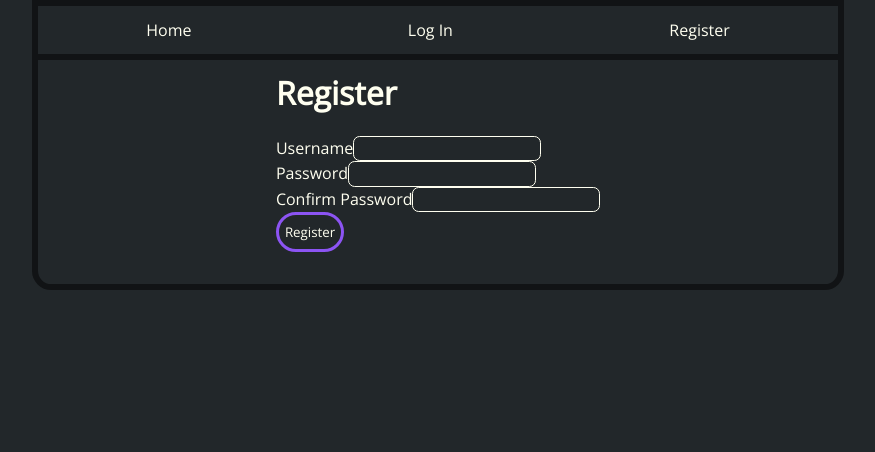
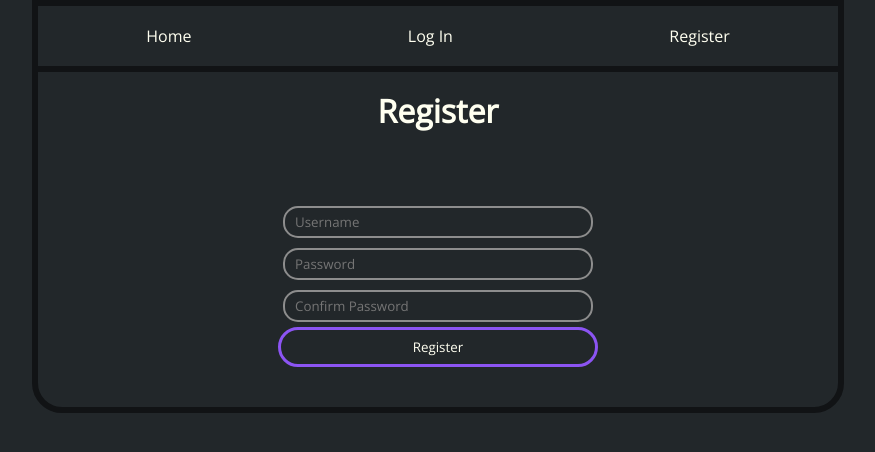
Before and after one commit to sapetus/Message-Board, a React (Create React App) app in the folder App/frontend/: page /register in a window 1280 px wide. Shown: the top 452 px of the page, without its empty margins (202-1077 px from the left). Built offline with nearby package versions, Linux system fonts and the light colour scheme.

Commit message:
[skip ci] worked on styling frontend. Landing page is now in acceptable condition

```diff
--- a/App/frontend/public/index.css
+++ b/App/frontend/public/index.css
@@ -15,21 +15,21 @@ body {
 
 a {
   text-decoration: none;
-  padding: 0em 1em 0em 1em;
+  padding: 0px 10px 0px 10px;
 }
 
 a:not(.discussion):hover {
-  padding: 0em 1em 0em 1em;
+  padding: 0px 10px 0px 10px;
   background-color: #8C54F3;
-  border-radius: 1em;
+  border-radius: 10px;
 }
 
 button {
   color: #FFFFF0;
   background-color: #22272A;
-  border-radius: 3rem;
+  border-radius: 30px;
   border: solid;
-  height: 2.5rem;
+  height: 40px;
   border-color: #8C54F3;
 }
 
@@ -39,24 +39,66 @@ button:hover {
 
 select {
   background-color: #22272A;
-  color: #FFFFF0;
+  border-style: solid;
+  border-color: #8d8d8d;
+  border-width: 2px;
+  border-radius: 15px;
+  padding: 5px 10px;
+  margin: 5px;
+}
+
+select:focus {
+  outline: none;
+  animation-name: inputFocus;
+  animation-duration: 0.8s;
+  border-color: #FFFFF0;
 }
 
 option {
-  color: #FFFFF0;
+  border-radius: 15px;
+}
+
+textarea {
+  border-style: solid;
+  border-color: #8d8d8d;
+  border-width: 2px;
+  border-radius: 15px;
+  padding: 5px 10px;
+  background-color: #22272A;
+  margin: 5px;
+}
+
+textarea:focus {
+  outline:none;
+  animation-name: inputFocus;
+  animation-duration: 0.8s;
+  border-color: #FFFFF0
 }
 
 input {
   border-style: solid;
-  border-color: #FFFFF0;
-  border-width: 0.1em;
-  border-radius: 0.5em;
-  color: #FFFFF0;
-  padding: 0.2em 0.4em;
+  border-color: #8d8d8d;
+  border-width: 2px;
+  border-radius: 15px;
+  padding: 5px 10px;
   background-color: #22272A;
+  margin: 5px
+}
+
+input:focus {
+  outline:none;
+  animation-name: inputFocus;
+  animation-duration: 0.8s;
+  border-color: #FFFFF0
+}
+
+input[type=text].search {
+  padding-left: 30px;
 }
 
 nav {
+  z-index: 1;
+
   display: flex;
   flex-direction: row;
   justify-content: space-around;
@@ -66,12 +108,17 @@ nav {
   top: 0%;
 
   width: 100%;
-  height: 3em;
+  height: 60px;
   background-color: #22272A;
-  margin-top: -1em;
+  margin-top: -10px;
   border-style: solid;
   border-color: #111315;
-  border-width: 0.4em;
+  border-width: 6px;
+}
+
+form {
+  display: flex;
+  flex-direction: column;
 }
 
 #main {
@@ -79,13 +126,13 @@ nav {
   flex-direction: column;
   align-items: center;
 
-  width: 50em;
-  max-height: 1000em;
+  width: 800px;
   border-style: solid;
-  border-radius: 1.2em;
-  border-width: 0.4em;
+  border-radius: 30px;
+  border-width: 6px;
   border-color: #111315;
-  padding-bottom: 2em;
+  padding-bottom: 40px;
+  margin-bottom: 20px
 }
 
 .activeButton {
@@ -101,27 +148,53 @@ nav {
   display: flex;
   flex-direction: column;
   border-style: solid;
-  border-width: 0.2em;
-  border-radius: 0.5em;
+  border-width: 4px;
+  border-radius: 10px;
   border-color: #111315;
-  padding: 0.2em 3em 0.2em 3em;
-  margin-top: 0.5em;
-  margin-bottom: 0.5em;
-  width: 22em
+  padding: 0px 30px 10px 30px;
+  margin-top: 10px;
+  margin-bottom: 10px;
+  width: 350px;
+  max-height: 150px;
 }
 
 .discussion:hover {
   border-color: #8C54F3;
 }
 
-.smallText {
+.discussionDescription {
   font-size: small;
-  overflow-wrap: break-word;
+  overflow: hidden;
+  text-overflow: ellipsis;
+  display: -webkit-box;
+  -webkit-line-clamp: 4;
+  -webkit-box-orient: vertical;
 }
 
 #landingPage {
   display: flex;
   flex-direction: column;
+}
+
+#logInPage {
+  display: flex;
+  flex-direction: column;
+  align-items: center;
+  width: 100%;
+}
+
+#registerPage {
+  display: flex;
+  flex-direction: column;
+  align-items: center;
+  width: 100%;
+}
+
+#userPage {
+  display: flex;
+  flex-direction: column;
+  align-items: center;
+  width: 100%;
 }
 
 .controlAmountButtons {
@@ -138,4 +211,47 @@ nav {
   display: flex;
   flex-direction: row;
   justify-content: space-evenly;
+  align-items: center;
 }
+
+.formContainer {
+  display: flex;
+  flex-direction: column;
+  align-items: center;
+  margin-top: 10px;
+  width: 100%;
+}
+
+.material-icons {
+  font-size: 23px;
+  position: relative;
+  color: #FFFFF0;
+  left: 35px;
+  top: 7px;
+}
+
+#discussionForm {
+  width: 80%;
+  padding: 0px 10px 10px 10px;
+}
+
+#logInForm {
+  width: 40%;
+}
+
+#registerForm {
+  width: 40%
+}
+
+#userInfo {
+  display: flex;
+  flex-direction: row;
+
+  background-color: black;
+  padding: 10px 50px;
+}
+
+@keyframes inputFocus {
+  from {border-color: #8d8d8d;}
+  to {border-color: #FFFFF0;}
+}
--- a/App/frontend/public/index.html
+++ b/App/frontend/public/index.html
@@ -5,6 +5,7 @@
   <style>
     @import url('https://fonts.googleapis.com/css2?family=Open+Sans&display=swap');
   </style>
+  <link rel="stylesheet" href="https://fonts.googleapis.com/icon?family=Material+Icons">
   <link rel="stylesheet" href="index.css">
   <meta charset="utf-8" />
   <link rel="icon" href="%PUBLIC_URL%/favicon.ico" />
--- a/App/frontend/src/DiscussionPage/CreatePostForm.js
+++ b/App/frontend/src/DiscussionPage/CreatePostForm.js
@@ -56,6 +56,8 @@ const CreatePostForm = ({ discussionName, order }) => {
     //might be good idea to compress images?
     //encode image??
     //implement somekind of security here?
+    //best would be to allow only links to images or
+    //save image to a hosting site and serve the url
     reader.addEventListener("load", () => {
       if (file.type.includes('image')) {
         if (file.size < 1100000) {
--- a/App/frontend/src/LandingPage/CreateDiscussionForm.js
+++ b/App/frontend/src/LandingPage/CreateDiscussionForm.js
@@ -38,23 +38,21 @@ const CreateDiscussionForm = () => {
   }
 
   return (
-    <div>
-      <h3>Create Discussion Form</h3>
-      <form onSubmit={submit}>
-        <div className='formField'>
-          Name
+    <div className="formContainer">
+      <h3>Start a new discussion</h3>
+      <form id="discussionForm" onSubmit={submit}>
         <input
+          type='text'
+          placeholder='Name'
           value={name}
           onChange={({ target }) => setName(target.value)}
         />
-        </div>
-        <div className='formField'>
-          Description
-          <input
+        <textarea
+          placeholder='Describe the discussion'
           value={description}
+          rows="6"
           onChange={({ target }) => setDescription(target.value)}
         />
-        </div>
         <button type='submit'>Create Discussion</button>
       </form>
     </div>
--- a/App/frontend/src/LandingPage/Discussion.js
+++ b/App/frontend/src/LandingPage/Discussion.js
@@ -7,7 +7,7 @@ const Discussion = ({ discussion }) => {
     <Link className='discussion' to={`/discussion/${discussion.name}` }>
       <div>
         <h4>{discussion.name} | members: {discussion.members}</h4>
-        <p className='smallText'>{discussion?.description}</p>
+        <p className='discussionDescription'>{discussion?.description}</p>
       </div>
     </Link >
   )
--- a/App/frontend/src/LogInPage/LogInForm.js
+++ b/App/frontend/src/LogInPage/LogInForm.js
@@ -62,23 +62,19 @@ const LogInForm = ({ setToken, setMessage }) => {
   }
 
   return (
-    <div className='form'>
-      <form onSubmit={submit}>
-        <div className='formField'>
-          Username
+    <div className='formContainer'>
+      <form id="logInForm" onSubmit={submit}>
         <input
+          placeholder='Username'
           value={username}
           onChange={({ target }) => setUsername(target.value)}
         />
-        </div>
-        <div className='formField'>
-          Password
         <input
+          placeholder='Password'
           type='password'
           value={password}
           onChange={({ target }) => setPassword(target.value)}
         />
-        </div>
         <button type="submit">Log In</button>
       </form>
     </div>
--- a/App/frontend/src/LogInPage/LogInPage.js
+++ b/App/frontend/src/LogInPage/LogInPage.js
@@ -6,7 +6,7 @@ const LogInPage = ({ setToken }) => {
   const [message, setMessage] = useState(null)
 
   return (
-    <div>
+    <div id="logInPage">
       <h1>Log In</h1>
       <h3>{message}</h3>
       <LogInForm setToken={setToken} setMessage={setMessage}/>
--- a/App/frontend/src/RegisterPage/RegisterForm.js
+++ b/App/frontend/src/RegisterPage/RegisterForm.js
@@ -44,7 +44,7 @@ const RegisterForm = ({ setMessage }) => {
     event.preventDefault()
 
     if (password !== confirmPassword) {
-      setMessage('Password and Confirm Password need to match')
+      setTimeoutId(timeOutMessage('Passwords need to match', 5000))
       setPassword('')
       setConfirmPassword('')
     } else {
@@ -57,31 +57,25 @@ const RegisterForm = ({ setMessage }) => {
   }
 
   return (
-    <div className='form'>
-      <form onSubmit={submit}>
-        <div>
-          Username
+    <div className='formContainer'>
+      <form id="registerForm" onSubmit={submit}>
         <input
+          placeholder='Username'
           value={username}
           onChange={({ target }) => setUsername(target.value)}
         />
-        </div>
-        <div>
-          Password
         <input
+          placeholder='Password'
           value={password}
           onChange={({ target }) => setPassword(target.value)}
           type="password"
         />
-        </div>
-        <div>
-          Confirm Password
         <input
+          placeholder='Confirm Password'
           value={confirmPassword}
           onChange={({ target }) => setConfirmPassword(target.value)}
           type="password"
         />
-        </div>
         <button type="submit">Register</button>
       </form>
     </div>
--- a/App/frontend/src/RegisterPage/RegisterPage.js
+++ b/App/frontend/src/RegisterPage/RegisterPage.js
@@ -6,7 +6,7 @@ const RegisterPage = (props) => {
   const [message, setMessage] = useState(null)
 
   return (
-    <div>
+    <div id="registerPage">
       <h1>Register</h1>
       <h3>{message}</h3>
       <RegisterForm setMessage={setMessage}/>
--- a/App/frontend/src/UserPage/UserPage.js
+++ b/App/frontend/src/UserPage/UserPage.js
@@ -152,11 +152,13 @@ const UserPage = ({ token }) => {
   }
 
   return (
-    <div>
-      <h1>User Page</h1>
-      <h3>User: {username}</h3>
-      <h4>Likes: {totalLikes} | Dislikes: {totalDislikes}</h4>
-      {creationDate && <h4>Created at: {creationDate}</h4>}
+    <div id="userPage">
+      <div id="userInfo">
+        <h1>User Page</h1>
+        <h3>User: {username}</h3>
+        <h4>Likes: {totalLikes} | Dislikes: {totalDislikes}</h4>
+        {creationDate && <h4>Created at: {creationDate}</h4>}
+      </div>
 
       <div id="user_posts">
         <h3>Posts</h3>
```
Also changed, not shown: App/frontend/src/LandingPage/LandingPage.js (+9 -7 lines), 2 other files (tests, documents, lock files or other folders). Lines whose indentation alone changed are shown as unchanged.
